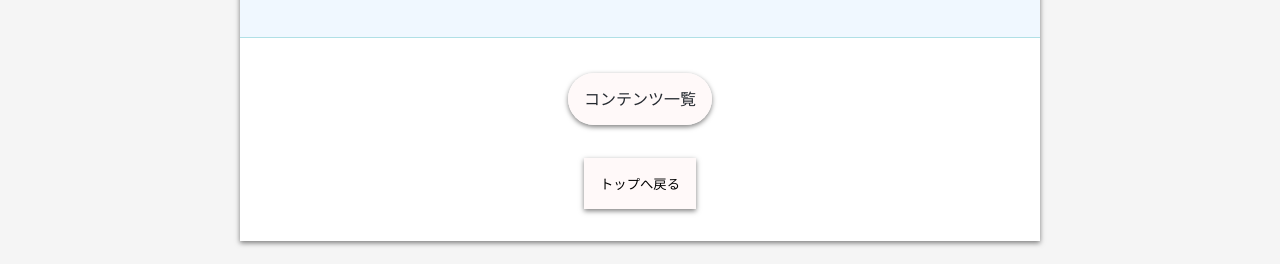
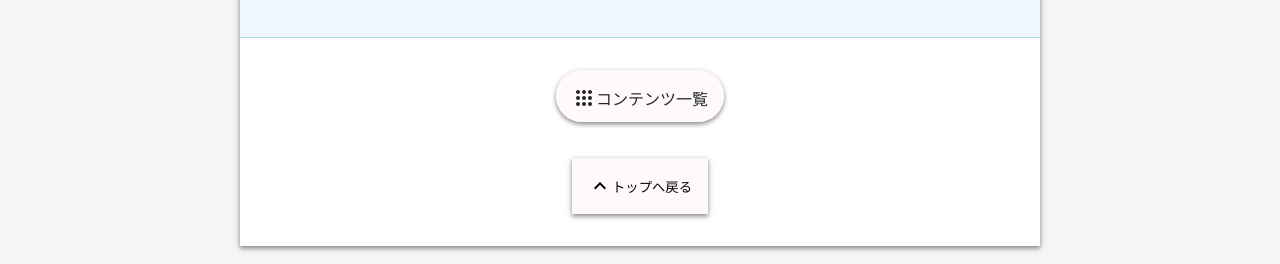
Before and after one commit to hirokiwa/hiroki_is_me, a React (Create React App) app: page / in a window 1280 px wide. Shown: the part 1451-1715 px from the top of the page. Built offline with nearby package versions, Linux system fonts and the light colour scheme; a web font is replaced by a local one.

Commit message:
add button icon

```diff
--- a/public/index.html
+++ b/public/index.html
@@ -26,6 +26,8 @@
     <meta property="og:image" content="https://raw.githubusercontent.com/hirokiwa/hiroki_is_me/627a4cd4988c99bf1243617cc223d755c1ab28b4/public/twCard.jpg" />
 
     <link rel="preconnect" href="https://fonts.googleapis.com"><link rel="preconnect" href="https://fonts.gstatic.com" crossorigin><link href="https://fonts.googleapis.com/css2?family=Zen+Antique&display=swap" rel="stylesheet">
+    <!-- Material Icon -->
+    <link rel="stylesheet" href="https://fonts.googleapis.com/css2?family=Material+Symbols+Outlined:opsz,wght,FILL,GRAD@48,400,0,0" />
     <style> @import url('https://fonts.googleapis.com/css2?family=Zen+Antique&display=swap'); </style>
     <!--
       Notice the use of %PUBLIC_URL% in the tags above.
--- a/src/common_style/Link.css
+++ b/src/common_style/Link.css
@@ -29,3 +29,8 @@
     overflow: hidden;
     padding-bottom: 5px;
 }
+
+.put_element_in_center{
+    display: inline-block;
+    vertical-align: middle;
+}
--- a/src/page/contents/Contents.tsx
+++ b/src/page/contents/Contents.tsx
@@ -21,7 +21,10 @@ const Contents = (): JSX.Element => {
             {(index: number) => <ContentsCard data={data[index]} slyde={false} />}
           </Repeat>
           <div className='next_page_outer'>
-            <Link className='next_page' to={`/`}>ホーム</Link>
+          <Link className='next_page' to={`/`}>
+            <span className="material-symbols-outlined put_element_in_center">home</span>
+            <span className='put_element_in_center'>ホーム</span>
+          </Link>
           </div>
         <ButtonTop/>
         <Copyright />
--- a/src/page/home/Home.tsx
+++ b/src/page/home/Home.tsx
@@ -33,7 +33,10 @@ const Home = (): JSX.Element => {
         <Introduction />
         <SlideContents />
         <div className='next_page_outer'>
-          <Link className='next_page' to={`/contents/`}>コンテンツ一覧</Link>
+          <Link className='next_page' to={`/contents/`}>
+            <span className="material-symbols-outlined put_element_in_center">apps</span>
+            <span className='put_element_in_center'>コンテンツ一覧</span>
+          </Link>
         </div>
         <ButtonReroad/>
       </div>
--- a/src/parts/button_top/ButtonReroad.tsx
+++ b/src/parts/button_top/ButtonReroad.tsx
@@ -1,5 +1,6 @@
 import React from 'react';
 import './ButtonTop.css';
+import '../../common_style/Link.css'
 
 const ButtonReroad = ():JSX.Element => {
   const returnTop = () => {
@@ -11,7 +12,10 @@ const ButtonReroad = ():JSX.Element => {
 
   return (
     <div className='ButtonTop'>
-        <button className='returnTop' onClick={returnTop}>トップへ戻る</button>
+      <button className='returnTop' onClick={returnTop}>
+        <span className="material-symbols-outlined put_element_in_center">expand_less</span>
+        <span className='put_element_in_center'>トップへ戻る</span>
+      </button>
     </div>
   );
 }
--- a/src/parts/button_top/ButtonTop.tsx
+++ b/src/parts/button_top/ButtonTop.tsx
@@ -1,5 +1,6 @@
 import React from 'react';
 import './ButtonTop.css';
+import '../../common_style/Link.css'
 
 const ButtonTop = ():JSX.Element => {
   const returnTop = () => {
@@ -10,7 +11,11 @@ const ButtonTop = ():JSX.Element => {
 
   return (
     <div className='ButtonTop'>
-        <button className='returnTop' onClick={returnTop}>トップへ戻る</button>
+      {/* <link rel="stylesheet" href="https://fonts.googleapis.com/css2?family=Material+Symbols+Outlined:opsz,wght,FILL,GRAD@48,400,0,0" /> */}
+      <button className='returnTop' onClick={returnTop}>
+        <span className="material-symbols-outlined put_element_in_center">expand_less</span>
+        <span className='put_element_in_center'>トップへ戻る</span>
+      </button>
     </div>
   );
 }
```
